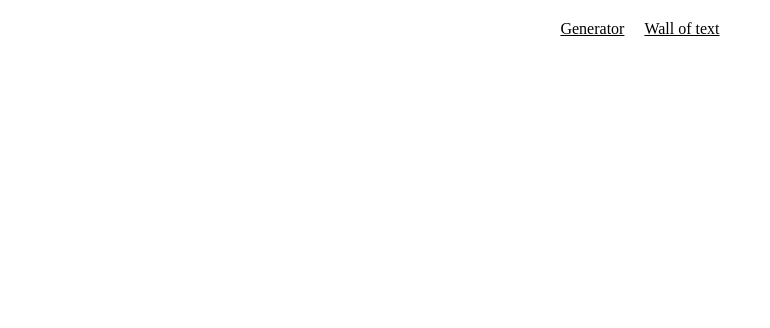
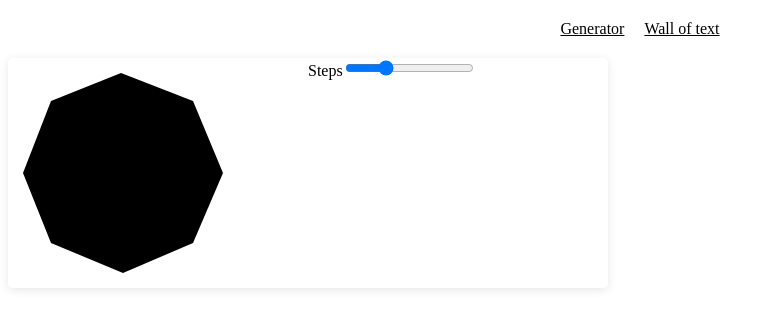
Before and after one commit to alexbassy/site, a Next.js app: page /playground/polygons in a window 1280 px wide. Shown: the top 328 px of the page, without its empty margins (0-770 px from the left). Built offline with nearby package versions, Linux system fonts and the light colour scheme.

Commit message:
use functions instead of class

```diff
--- a/components/polygons/Polygon.js
+++ b/components/polygons/Polygon.js
@@ -1,55 +1,39 @@
-export default class Polygon {
-  constructor ({ vertices, size }) {
-    this.vertices = vertices
-    this.size = size
+const getPointX = (center, size, pointIndex, numVertices) => {
+  return center + size * Math.cos((pointIndex * 2 * Math.PI) / numVertices)
 }
 
-  getPoints () {
+const getPointY = (center, size, pointIndex, numVertices) => {
+  return center + size * Math.sin((pointIndex * 2 * Math.PI) / numVertices)
+}
+
+/**
+ * Calculate points in the polygon. Values are percentages.
+ * @param {number} numVertices
+ */
+function getPoints(numVertices) {
   const points = []
-    const { vertices } = this
-
-    // we will calculate the values as percentages
   const size = 50
   const center = 50
 
+  for (let i = 0; i < numVertices; ++i) {
     points.push([
-      center + size * Math.cos(0),
-      center + size * Math.sin(0)
-    ])
-
-    for (let i = 1; i < vertices; ++i) {
-      points.push([
-        center + size * Math.cos(i * 2 * Math.PI / vertices),
-        center + size * Math.sin(i * 2 * Math.PI / vertices)
+      getPointX(center, size, i, numVertices),
+      getPointY(center, size, i, numVertices),
     ])
   }
 
   return points
 }
 
-  getPointsAsClipPath () {
-    const points = this.getPoints()
-    const getPointAsPercentage = p => Math.floor(p) + '%'
-    return `polygon(${
-      points.map(xy => xy.map(getPointAsPercentage).join(' '))
-    })`
+const toRoundedPercentageValue = num => Math.floor(num) + '%'
+
+/**
+ * Get polygon path points as percentages for css `clip-path` property
+ * @param {number} numVertices
+ */
+export function polygonAsClipPath(numVertices) {
+  const points = getPoints(numVertices)
+  return `polygon(${points.map(xy =>
+    xy.map(toRoundedPercentageValue).join(' ')
+  )})`
 }
-
-  render (node) {
-    node.innerHTML = ''
-    const elem = document.createElement('div')
-
-    const points = this.getPoints()
-    const polygon = `polygon(${
-      points.map(xy => `${xy[0]}% ${xy[1]}%`)
-    })`
-    elem.style.clipPath = polygon
-    elem.style.shapeOutside = polygon
-
-    elem.style.width = `${this.size}px`
-    elem.style.height = `${this.size}px`
-    elem.style.backgroundColor = '#000'
-
-    node.appendChild(elem)
-  }
-}
--- a/components/polygons/generator.js
+++ b/components/polygons/generator.js
@@ -1,3 +1,45 @@
-export default () => (
-  'generator'
-)
+import React, { useState } from 'react'
+import styled from '@emotion/styled'
+import { polygonAsClipPath } from './Polygon'
+import { Polygon } from './visual-components'
+
+const Wrap = styled.div`
+  display: flex;
+  max-width: 600px;
+  box-shadow: 0 2px 10px rgba(0, 0, 0, 0.1);
+  border-radius: 5px;
+`
+
+const ShapeContainer = styled.div`
+  flex: 1;
+`
+
+const ControlsContainer = styled.div`
+  flex: 1;
+`
+
+export default () => {
+  const [numVertices, setNumVertices] = useState(8)
+  const path = polygonAsClipPath(numVertices)
+  return (
+    <Wrap>
+      <ShapeContainer>
+        <Polygon size={200} path={path} backgroundColor='#000' />
+      </ShapeContainer>
+      <ControlsContainer>
+        <label>
+          Steps
+          <input
+            type='range'
+            min={3}
+            max={20}
+            value={numVertices}
+            onChange={ev => {
+              setNumVertices(ev.target.value)
+            }}
+          />
+        </label>
+      </ControlsContainer>
+    </Wrap>
+  )
+}
--- /dev/null
+++ b/components/polygons/visual-components.js
@@ -0,0 +1,31 @@
+import React from 'react'
+import styled from '@emotion/styled'
+
+const PolygonElement = styled.div`
+  width: ${props => props.size}px;
+  height: ${props => props.size}px;
+  margin: 15px;
+  float: ${props => props.float};
+  clip-path: ${props => props.path};
+  shape-outside: ${props => props.path};
+  background-image: url(${props => props.backgroundImage});
+  background-color: ${props => props.backgroundColor};
+`
+
+export const Polygon = ({
+  backgroundImage,
+  backgroundColor,
+  path,
+  size,
+  float,
+}) => {
+  return (
+    <PolygonElement
+      path={path}
+      size={size}
+      backgroundImage={backgroundImage}
+      backgroundColor={backgroundColor}
+      float={float}
+    />
+  )
+}
--- a/components/polygons/wall-of-text.js
+++ b/components/polygons/wall-of-text.js
@@ -2,7 +2,8 @@ import React from 'react'
 import Head from 'next/head'
 import { css, Global } from '@emotion/core'
 import styled from '@emotion/styled'
-import PolygonShape from './Polygon'
+import { Polygon } from './visual-components'
+import { polygonAsClipPath } from './Polygon'
 import {
   initialise as initialiseLoremIpsum,
   getParagraph,
@@ -28,29 +29,6 @@ const Wrap = styled.div`
   color: #5f4a00;
 `
 
-const PolygonElement = styled.div`
-  width: ${props => props.size}px;
-  height: ${props => props.size}px;
-  margin: 15px;
-  float: ${props => props.float};
-  clip-path: ${props => props.shape};
-  shape-outside: ${props => props.shape};
-  background-image: url(${props => props.backgroundImage});
-`
-
-const Polygon = ({ backgroundImage, vertices, size, float }) => {
-  const polly = new PolygonShape({ vertices, size })
-  const path = polly.getPointsAsClipPath()
-  return (
-    <PolygonElement
-      shape={path}
-      size={size}
-      backgroundImage={backgroundImage}
-      float={float}
-    />
-  )
-}
-
 export default () => {
   initialiseLoremIpsum()
   return (
@@ -66,7 +44,7 @@ export default () => {
         <p>{getParagraph()}</p>
 
         <Polygon
-          vertices={10}
+          path={polygonAsClipPath(6)}
           size={220}
           backgroundImage='https://source.unsplash.com/VuBzplNNi0k/220x220'
           float='left'
@@ -77,7 +55,7 @@ export default () => {
         <p>{getParagraph()}</p>
 
         <Polygon
-          vertices={10}
+          path={polygonAsClipPath(8)}
           size={300}
           backgroundImage='https://source.unsplash.com/WLUHO9A_xik/300x300'
           float='right'
@@ -87,7 +65,7 @@ export default () => {
         <p>{getParagraph()}</p>
 
         <Polygon
-          vertices={8}
+          path={polygonAsClipPath(10)}
           size={180}
           backgroundImage='https://source.unsplash.com/H5PnIYI_1I0/300x300'
           float='left'
@@ -97,7 +75,7 @@ export default () => {
         <p>{getParagraph()}</p>
 
         <Polygon
-          vertices={9}
+          path={polygonAsClipPath(12)}
           size={300}
           backgroundImage='https://source.unsplash.com/5NE6mX0WVfQ/300x300'
           float='right'
--- a/pages/playground/index.js
+++ b/pages/playground/index.js
@@ -116,7 +116,7 @@ const cards = [
     link: 'slidy-menu',
   },
   {
-    Title: () => <span style={{ color: '#005a3e' }}>Easy polygons</span>,
+    Title: () => <span style={{ color: '#005a3e' }}>Polygons and masks</span>,
     backgroundColor: `#00e098`,
     backgroundImage: `polygons.svg`,
     blendMode: 'hard-light',
--- a/pages/playground/polygons.js
+++ b/pages/playground/polygons.js
@@ -2,18 +2,19 @@ import React from 'react'
 import Head from 'next/head'
 import PolygonsExample from '../../components/polygons'
 
-const PolygonsPage = ({ query }) => (
+const PolygonsPage = ({ view }) => (
   <>
     <Head>
       <title>Polygons with CSS, SVG and Canvas / Alex Bass</title>
       <meta name='description' content='Showing the various ways to make shapes (polygons) with CSS, SVG and Canvas (JS)' />
     </Head>
-    <PolygonsExample view={query.view} />
+    <PolygonsExample view={view} />
   </>
 )
 
 PolygonsPage.getInitialProps = async ({ query }) => {
-  return { query }
+  const view = query.view || 'generator'
+  return { view }
 }
 
 export default PolygonsPage
```
Lines whose indentation alone changed are shown as unchanged.
